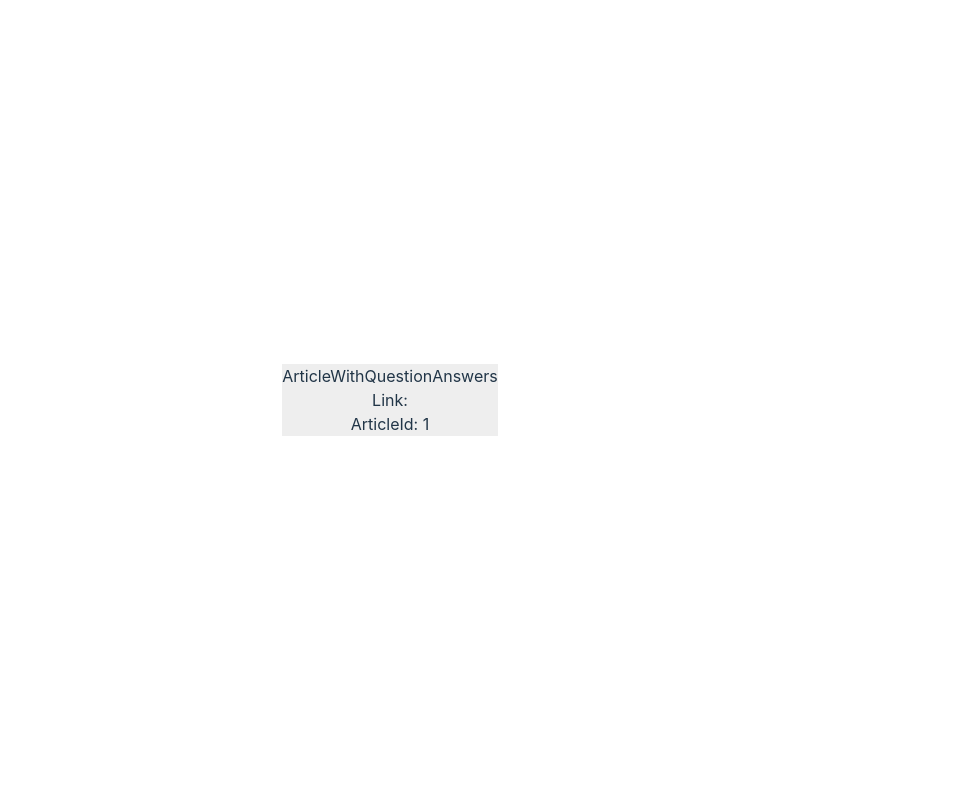
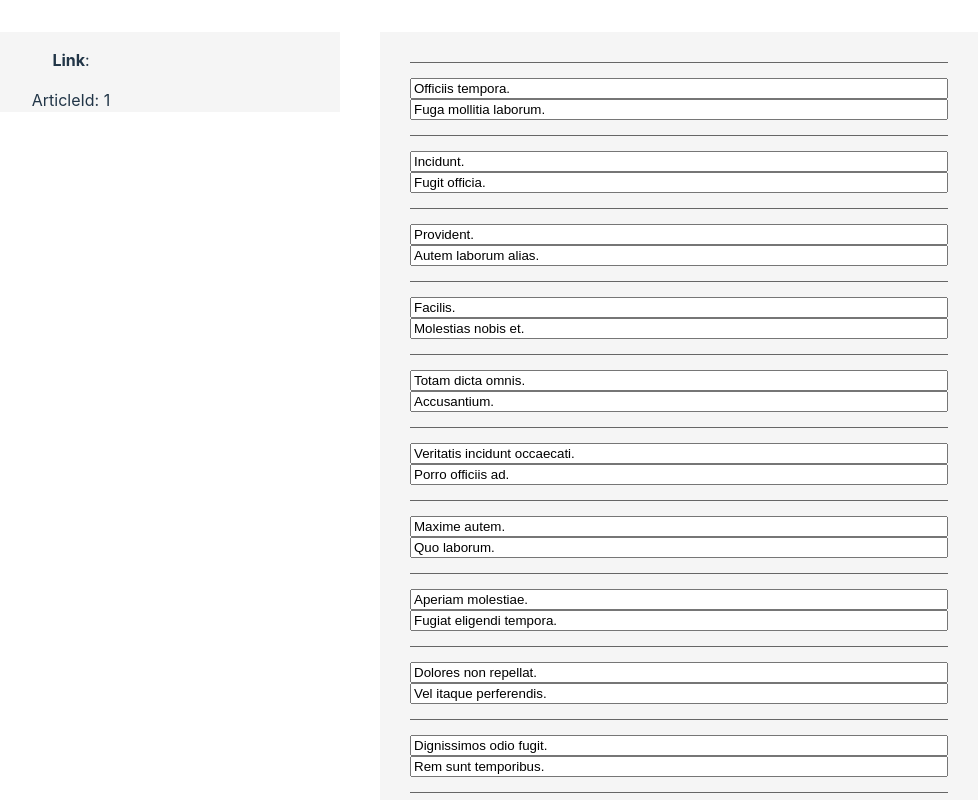
Before and after one commit to Philtoft/bachelorprojekt, a React (Vite) app in the folder trainer-ui/: page /article/1 in a window 1280 px wide. Shown: the top 800 px of the page, without its empty margins (250-1229 px from the left). Built offline with nearby package versions, Linux system fonts and the light colour scheme.

Commit message:
style: generates and contains qa's in a component

```diff
--- a/trainer-ui/package.json
+++ b/trainer-ui/package.json
@@ -20,6 +20,7 @@
 		"sort-by": "^1.2.0"
 	},
 	"devDependencies": {
+		"@faker-js/faker": "^7.6.0",
 		"@types/react": "^18.0.28",
 		"@types/react-dom": "^18.0.11",
 		"@vitejs/plugin-react": "^3.1.0",
--- a/trainer-ui/src/index.css
+++ b/trainer-ui/src/index.css
@@ -2,7 +2,6 @@
 	font-family: Inter, system-ui, Avenir, Helvetica, Arial, sans-serif;
 	line-height: 1.5;
 	font-weight: 400;
-	width: 100%;
 
 	/* color-scheme: light dark;
   color: rgba(255, 255, 255, 0.87);
@@ -74,6 +73,7 @@ button:focus-visible {
 	margin: 0 auto;
 	padding: 2rem;
 	text-align: center;
+	width: 100%;
 }
 
 .logo {
--- /dev/null
+++ b/trainer-ui/src/pages/Article.module.css
@@ -0,0 +1,37 @@
+.column_wrapper {
+	display: flex;
+	flex-direction: row;
+	justify-content: center;
+	width: 100%;
+	height: 100%;
+	background-color: #ffffff;
+}
+
+.context {
+	display: flex;
+	flex-direction: column;
+	align-items: center;
+	justify-content: center;
+	width: 100%;
+	height: 100%;
+	background-color: #f5f5f5;
+	margin: 0 20px;
+}
+
+.question_answer_wrapper {
+	display: flex;
+	flex-direction: column;
+	width: 100%;
+	height: 100%;
+	background-color: #f5f5f5;
+	margin: 0 20px;
+	padding: 30px;
+	text-align: left;
+}
+
+.question_answer {
+	border-top: 1px solid #666;
+	display: flex;
+	flex-direction: column;
+	padding: 15px 0;
+}
--- a/trainer-ui/src/pages/Article.tsx
+++ b/trainer-ui/src/pages/Article.tsx
@@ -1,10 +1,25 @@
 import React, { useEffect, useState } from 'react'
 import { useSelector } from 'react-redux'
 import { useParams } from 'react-router-dom'
+import styles from './Article.module.css'
+import { faker } from '@faker-js/faker';
 
 interface QuestionAnswer {
     question: string
     answer: string
+}
+
+const QAComponent = ({ index, qa }: { index: number, qa: QuestionAnswer }): JSX.Element => {
+
+    const [question, setQuestion] = useState(qa.question)
+    const [answer, setAnswer] = useState(qa.answer)
+
+    return (
+        <div key={index} className={styles.question_answer}>
+            <input className={styles.question} value={question} onChange={question => setQuestion(question.target.value)} />
+            <input className={styles.answer} value={answer} onChange={answer => setAnswer(answer.target.value)} />
+        </div>
+    );
 }
 
 function Article() {
@@ -27,17 +42,26 @@ function Article() {
     const link = useSelector((state: any) => state.wiki.links[articleId])
 
 
-    useEffect(() => { }, [])
+    useEffect(() => {
+        for (let i = 0; i < 10; i++) {
+            let question = faker.lorem.sentence(Math.floor(Math.random() * (3 - 1 + 1)) + 1)
+            let answer = faker.lorem.sentence(Math.floor(Math.random() * (3 - 1 + 1)) + 1)
+            setQuestionsAnswers(prev => [...prev, { question: `${question}`, answer: `${answer}` }])
+        }
+    }, [])
 
     return (
         <div style={{ width: '100%' }}>
-            <div style={{ backgroundColor: '#eeeeee', display: 'flex' }}>
-                <div className="context">
-                    <div>ArticleWithQuestionAnswers</div>
-                    <div>Link: {link}</div>
+            <div className={styles.column_wrapper}>
+                <div className={styles.context}>
+                    <p><b>Link</b>: {link}</p>
                     <div>ArticleId: {articleId}</div>
                 </div>
-                <div></div>
+                <div className={styles.question_answer_wrapper}>
+                    {questionsAnswers.map((qa, index) => (
+                        <QAComponent index={index} qa={qa} />
+                    ))}
+                </div>
             </div>
         </div>
     )
--- a/trainer-ui/src/pages/Home.tsx
+++ b/trainer-ui/src/pages/Home.tsx
@@ -30,7 +30,7 @@ function Home() {
 
     return (
         <div className="App">
-            <div style={{ flexDirection: 'column', display: 'flex', width: 500 }}>
+            <div style={{ flexDirection: 'column', display: 'flex', width: 500, margin: '0 auto' }}>
                 <h1>Scraper SLUG</h1>
                 {/* input SLUG */}
                 <input type="text" style={{ padding: 15 }} onChange={(e) => setWikiSlug(e.target.value)} value={wikiSlug} />
```
Also changed, not shown: trainer-ui/src/App.css (added), 1 other file (tests, documents, lock files or other folders).
